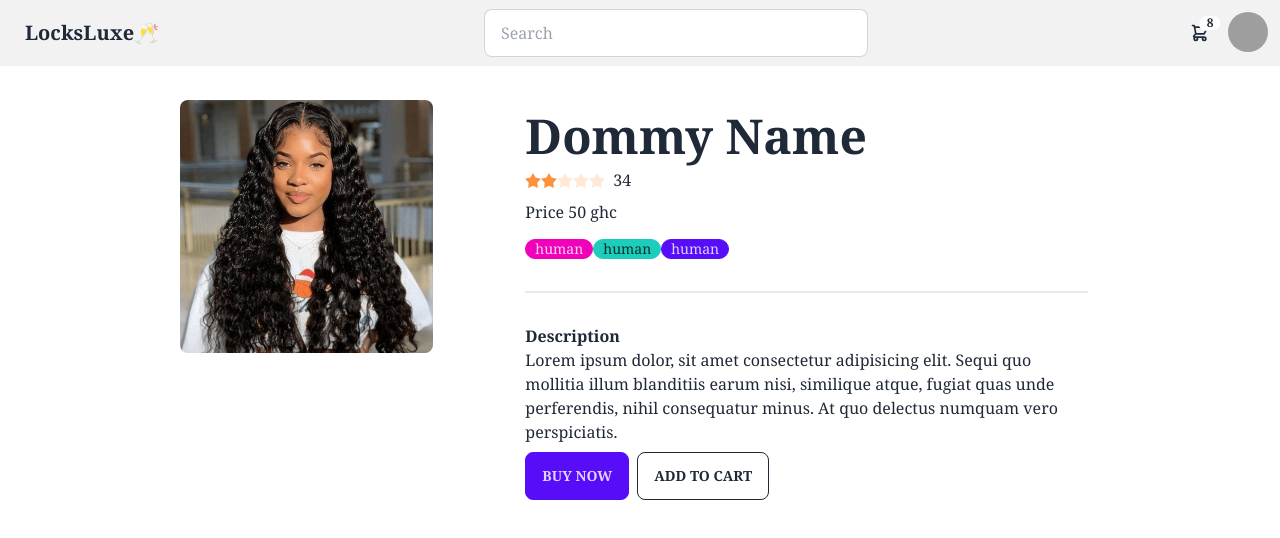
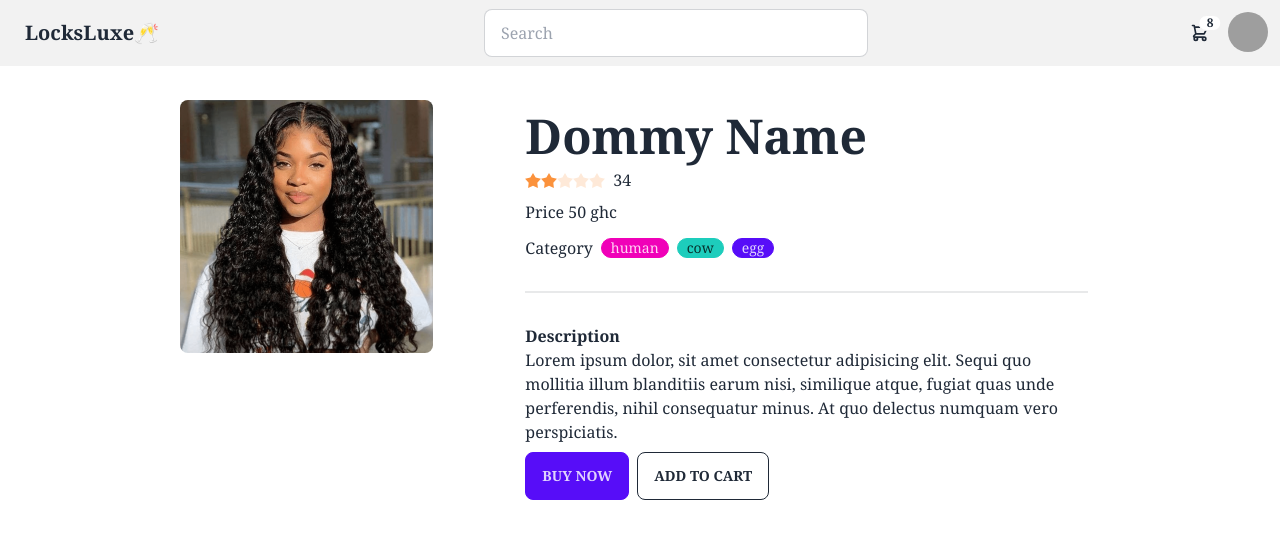
Before and after one commit to Georgefemiwise/LocksLuxe, a React (Vite) app: page / in a window 1280 px wide. Shown: the top 538 px of the page. Built offline with nearby package versions, Linux system fonts and the light colour scheme; grey boxes are pictures that could not be loaded.

Commit message:
details page added

```diff
--- a/src/pages/Detail.jsx
+++ b/src/pages/Detail.jsx
@@ -47,13 +47,22 @@ export default function Detail() {
 							/>
 							<span className='ml-2'>34</span>
 						</div>
-						<div className='pricing cartigory'>
+						<div className='pricing '>
 							<h5 className='mb-3 '>
 								<span>Price</span> 50 ghc
 							</h5>
-							<div className="badge badge-secondary">human</div>
-							<div className="badge badge-accent">human</div>
-							<div className="badge badge-primary">human</div>
+							<div className='cartigory flex gap-2 items-center'>
+								<h5 className="">Category</h5>
+								<div className='badge badge-secondary'>
+									human
+								</div>
+								<div className='badge badge-accent'>
+									cow
+								</div>
+								<div className='badge badge-primary'>
+									egg
+								</div>
+							</div>
 						</div>
 						<div className='divider'></div>
 						<h3>
```
Also changed, not shown: 1 other file (tests, documents, lock files or other folders).
